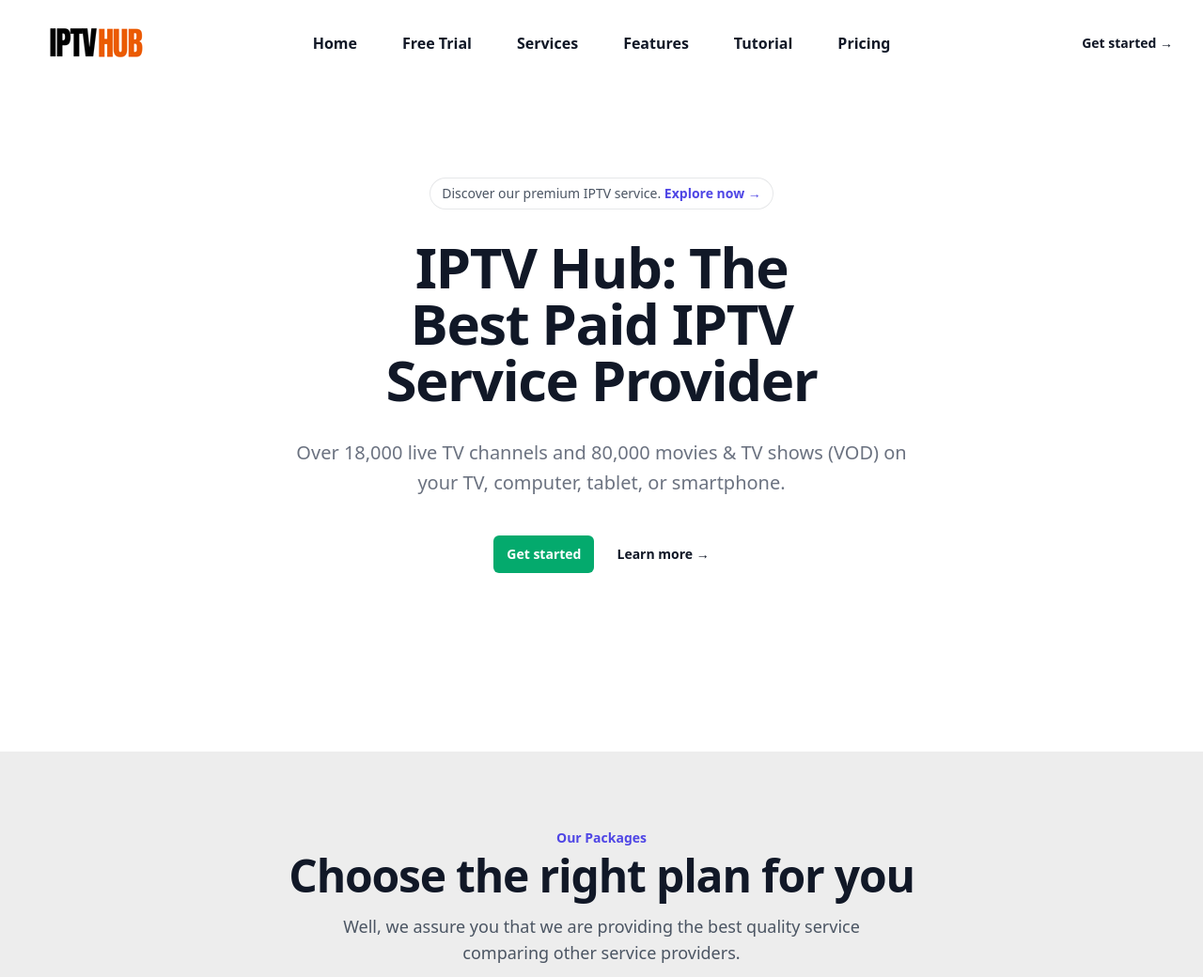
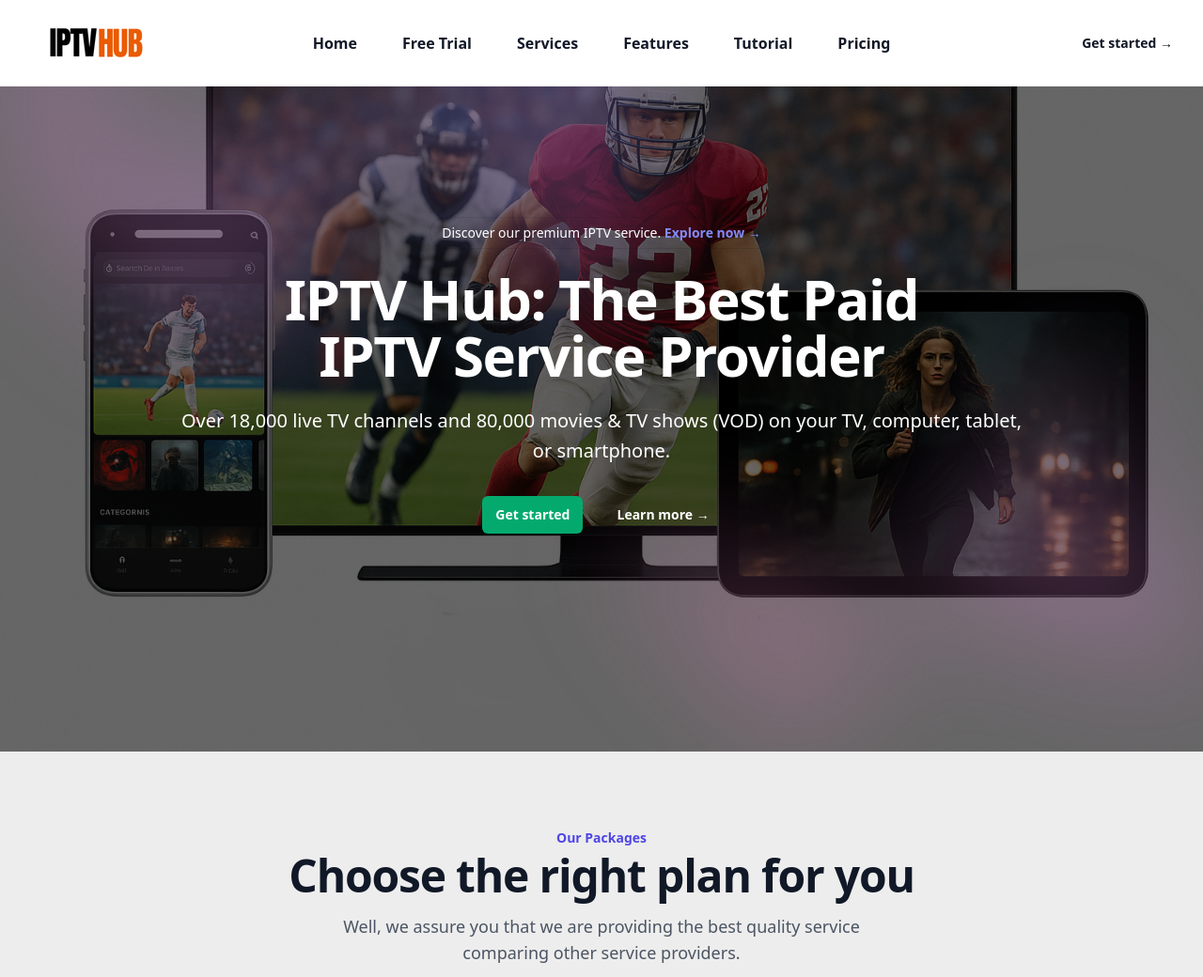
Before and after one commit to redox132/iptvhub.pl, a Laravel app: page / in a window 1280 px wide. Shown: the top 1040 px of the page at 94% size. Run offline with Laravel 12, Linux system fonts and the light colour scheme; some libraries are stand-ins or nearby versions.

Commit message:
add bg image

```diff
--- /dev/null
+++ b/public/js/faqs.js
@@ -0,0 +1,34 @@
+document.addEventListener('DOMContentLoaded', () => {
+    const accordions = document.querySelectorAll('.accordion');
+
+    accordions.forEach(accordion => {
+        const toggle = accordion.querySelector('.accordion-toggle');
+        const content = accordion.querySelector('.accordion-content');
+        const icon = accordion.querySelector('.accordion-icon');
+
+        toggle.addEventListener('click', () => {
+            // Close other accordions
+            accordions.forEach(otherAccordion => {
+                if (otherAccordion !== accordion) {
+                    const otherContent = otherAccordion.querySelector('.accordion-content');
+                    const otherIcon = otherAccordion.querySelector('.accordion-icon');
+                    otherContent.style.maxHeight = null;
+                    otherContent.classList.add('max-h-0');
+                    otherIcon.classList.remove('rotate-45');
+                }
+            });
+
+            // Toggle current accordion
+            const isOpen = content.style.maxHeight;
+            if (isOpen) {
+                content.style.maxHeight = null;
+                content.classList.add('max-h-0');
+                icon.classList.remove('rotate-45');
+            } else {
+                content.style.maxHeight = content.scrollHeight + 'px';
+                content.classList.remove('max-h-0');
+                icon.classList.add('rotate-45');
+            }
+        });
+    });
+});
--- a/resources/views/home.blade.php
+++ b/resources/views/home.blade.php
@@ -5,39 +5,33 @@
 @section('content')
 
     {{-- hero --}}
-    <div class="relative isolate flex min-h-screen items-center justify-center px-6 lg:px-8">
+     <div id="hero" class="relative isolate flex min-h-screen items-center justify-center px-4 sm:px-6 lg:px-8 bg-cover bg-center bg-no-repeat" style="background-image: url('{{ asset('images/image_1.png') }}');">
+        <div class="absolute inset-0 -z-10 bg-black/60"></div>
         <div aria-hidden="true" class="absolute inset-x-0 -top-40 -z-10 transform-gpu overflow-hidden blur-3xl sm:-top-80">
             <div style="clip-path: polygon(74.1% 44.1%, 100% 61.6%, 97.5% 26.9%, 85.5% 0.1%, 80.7% 2%, 72.5% 32.5%, 60.2% 62.4%, 52.4% 68.1%, 47.5% 58.3%, 45.2% 34.5%, 27.5% 76.7%, 0.1% 64.9%, 17.9% 100%, 27.6% 76.8%, 76.1% 97.7%, 74.1% 44.1%)"
-                class="relative left-[calc(50%-11rem)] aspect-1155/678 w-144.5 -translate-x-1/2 rotate-30 bg-linear-to-tr from-[#ff80b5] to-[#9089fc] opacity-30 sm:left-[calc(50%-30rem)] sm:w-288.75">
+                class="relative left-[calc(50%-11rem)] aspect-[1155/678] w-[36rem] -translate-x-1/2 rotate-[30deg] bg-gradient-to-tr from-[#ff80b5] to-[#9089fc] opacity-30 sm:left-[calc(50%-30rem)] sm:w-[72rem]">
             </div>
         </div>
-        <div class="mx-auto max-w-2xl text-center py-16 sm:py-24 lg:py-32">
-            <div class="mb-8 flex justify-center">
-                <div
-                    class="relative rounded-full px-3 py-1 text-sm/6 text-gray-600 ring-1 ring-gray-900/10 hover:ring-gray-900/20">
-                    Discover our premium IPTV service. <a href="#" class="font-semibold text-indigo-600"><span
-                            aria-hidden="true" class="absolute inset-0"></span>Explore now <span
-                            aria-hidden="true">&rarr;</span></a>
+        <div class="mx-auto max-w-4xl text-center py-12 sm:py-16 lg:py-24 relative z-10">
+            <div class="mb-6 flex justify-center">
+                <div class="relative rounded-full px-3 py-1 text-sm/6 text-white ring-1 ring-gray-900/10 hover:ring-gray-900/20">
+                    Discover our premium IPTV service. <a href="#" class="font-semibold text-indigo-400"><span aria-hidden="true" class="absolute inset-0"></span>Explore now <span aria-hidden="true">&rarr;</span></a>
                 </div>
             </div>
-            <h1 class="text-3xl font-semibold tracking-tight text-balance text-gray-900 sm:text-6xl">
+            <h1 class="text-3xl font-semibold tracking-tight text-balance text-white sm:text-5xl lg:text-6xl">
                 IPTV Hub: The Best Paid IPTV Service Provider
             </h1>
-            <p class="mt-8 text-lg font-medium text-pretty text-gray-500 sm:text-xl/8">
-                Over 18,000 live TV channels and 80,000 movies & TV shows (VOD) on your TV, computer, tablet, or
-                smartphone.
+            <p class="mt-6 text-lg font-medium text-pretty text-white sm:text-xl/8">
+                Over 18,000 live TV channels and 80,000 movies & TV shows (VOD) on your TV, computer, tablet, or smartphone.
             </p>
-            <div class="mt-10 flex items-center justify-center gap-x-6">
-                <a href="#"
-                    class="rounded-md bg-[#04aa6d] px-3.5 py-2.5 text-sm font-semibold text-white shadow-xs hover:bg-[#018051] focus-visible:outline-2 focus-visible:outline-offset-2 focus-visible:outline-indigo-600">Get
-                    started</a>
-                <a href="#" class="text-sm/6 font-semibold text-gray-900">Learn more <span
-                        aria-hidden="true">→</span></a>
+            <div class="mt-8 flex items-center justify-center gap-x-6">
+                <a href="#" class="rounded-md bg-[#04aa6d] px-3.5 py-2.5 text-sm font-semibold text-white shadow-xs hover:bg-[#018051] focus-visible:outline-2 focus-visible:outline-offset-2 focus-visible:outline-indigo-600">Get started</a>
+                <a href="#" class="text-sm/6 font-semibold text-white px-3 py-1 rounded-md">Learn more <span aria-hidden="true">→</span></a>
             </div>
         </div>
         <div aria-hidden="true" class="absolute inset-x-0 bottom-0 -z-10 transform-gpu overflow-hidden blur-3xl">
             <div style="clip-path: polygon(74.1% 44.1%, 100% 61.6%, 97.5% 26.9%, 85.5% 0.1%, 80.7% 2%, 72.5% 32.5%, 60.2% 62.4%, 52.4% 68.1%, 47.5% 58.3%, 45.2% 34.5%, 27.5% 76.7%, 0.1% 64.9%, 17.9% 100%, 27.6% 76.8%, 76.1% 97.7%, 74.1% 44.1%)"
-                class="relative left-[calc(50%+3rem)] aspect-1155/678 w-144.5 -translate-x-1/2 bg-linear-to-tr from-[#ff80b5] to-[#9089fc] opacity-30 sm:left-[calc(50%+36rem)] sm:w-288.75">
+                class="relative left-[calc(50%+3rem)] aspect-[1155/678] w-[36rem] -translate-x-1/2 bg-gradient-to-tr from-[#ff80b5] to-[#9089fc] opacity-30 sm:left-[calc(50%+36rem)] sm:w-[72rem]">
             </div>
         </div>
     </div>
@@ -543,8 +537,9 @@
             </div>
         </section>
     </div>
+    {{-- end of features --}}
 
-    {{-- end of features --}}
+
 
     <!-- testimonials -->
     <div class="relative isolate overflow-hidden bg-gray-50 dark:bg-neutral-950">
@@ -681,7 +676,92 @@
     </div>
     <!-- end Testimonials -->
 
-    {{-- footer --}}
+    {{-- faqs --}}
+    <section class="py-24">
+        <div class="mx-auto max-w-7xl px-4 sm:px-6 lg:px-8">
+            <div class="mb-16">
+                <h2 class="text-4xl font-manrope text-center font-bold text-gray-900 leading-[3.25rem]">
+                    Frequently Asked Questions
+                </h2>
+            </div>
 
+            <div class="accordion-group space-y-6">
+                <!-- Item 1 -->
+                <div class="accordion border border-gray-300 p-4 rounded-xl transition duration-300">
+                    <button
+                        class="accordion-toggle flex items-center justify-between w-full text-lg text-gray-900 hover:text-indigo-600 font-medium">
+                        <span>How do I set up IPTV Gear on my device?</span>
+                        <svg class="accordion-icon w-6 h-6 transition-transform duration-300" fill="none"
+                            stroke="currentColor" viewBox="0 0 24 24">
+                            <path stroke-linecap="round" stroke-linejoin="round" stroke-width="1.6" d="M12 4v16m8-8H4" />
+                        </svg>
+                    </button>
+                    <div class="accordion-content max-h-0 overflow-hidden transition-all duration-300">
+                        <p class="mt-3 text-base text-gray-700">
+                            Download the IPTV Gear app from our website or your device's app store, enter your subscription
+                            credentials, and follow the on-screen instructions to access over 18,000 channels and 80,000 VOD
+                            titles.
+                        </p>
+                    </div>
+                </div>
+
+                <!-- Item 2 -->
+                <div class="accordion border border-gray-300 p-4 rounded-xl transition duration-300">
+                    <button
+                        class="accordion-toggle flex items-center justify-between w-full text-lg text-gray-900 hover:text-indigo-600 font-medium">
+                        <span>What devices are compatible with IPTV Gear?</span>
+                        <svg class="accordion-icon w-6 h-6 transition-transform duration-300" fill="none"
+                            stroke="currentColor" viewBox="0 0 24 24">
+                            <path stroke-linecap="round" stroke-linejoin="round" stroke-width="1.6" d="M12 4v16m8-8H4" />
+                        </svg>
+                    </button>
+                    <div class="accordion-content max-h-0 overflow-hidden transition-all duration-300">
+                        <p class="mt-3 text-base text-gray-700">
+                            IPTV Gear works on TVs, computers, tablets, and smartphones, including Smart TVs, Android, iOS,
+                            Firestick, and more, using our app or an m3u playlist with compatible players.
+                        </p>
+                    </div>
+                </div>
+
+                <!-- Item 3 -->
+                <div class="accordion border border-gray-300 p-4 rounded-xl transition duration-300">
+                    <button
+                        class="accordion-toggle flex items-center justify-between w-full text-lg text-gray-900 hover:text-indigo-600 font-medium">
+                        <span>How can I contact IPTV Gear support?</span>
+                        <svg class="accordion-icon w-6 h-6 transition-transform duration-300" fill="none"
+                            stroke="currentColor" viewBox="0 0 24 24">
+                            <path stroke-linecap="round" stroke-linejoin="round" stroke-width="1.6" d="M12 4v16m8-8H4" />
+                        </svg>
+                    </button>
+                    <div class="accordion-content max-h-0 overflow-hidden transition-all duration-300">
+                        <p class="mt-3 text-base text-gray-700">
+                            Reach our 24/7 support team via live chat, email, or our dedicated hotline. Visit the "Support"
+                            page on our website for contact details and quick assistance.
+                        </p>
+                    </div>
+                </div>
+
+                <!-- Item 4 -->
+                <div class="accordion border border-gray-300 p-4 rounded-xl transition duration-300">
+                    <button
+                        class="accordion-toggle flex items-center justify-between w-full text-lg text-gray-900 hover:text-indigo-600 font-medium">
+                        <span>What is included in the IPTV Gear subscription?</span>
+                        <svg class="accordion-icon w-6 h-6 transition-transform duration-300" fill="none"
+                            stroke="currentColor" viewBox="0 0 24 24">
+                            <path stroke-linecap="round" stroke-linejoin="round" stroke-width="1.6" d="M12 4v16m8-8H4" />
+                        </svg>
+                    </button>
+                    <div class="accordion-content max-h-0 overflow-hidden transition-all duration-300">
+                        <p class="mt-3 text-base text-gray-700">
+                            Your subscription includes access to over 18,000 live TV channels, 80,000+ movies and TV shows
+                            (VOD), premium sports channels, and an EPG, all streamable with AntiFreeze technology.
+                        </p>
+                    </div>
+                </div>
+            </div>
+        </div>
+
+    </section>
+    {{-- end of faqs --}}
 
 @endsection
--- a/resources/views/layouts/app.blade.php
+++ b/resources/views/layouts/app.blade.php
@@ -6,6 +6,7 @@
     <meta name="viewport" content="width=device-width, initial-scale=1.0">
     <meta http-equiv="X-UA-Compatible" content="ie=edge">
     <script src="https://cdn.tailwindcss.com"></script>
+    <script src="{{ asset('js/faqs.js') }}"></script>
     <title>@yield('title')</title>
 
     <style>
--- a/resources/views/statuses/400.blade.php
+++ /dev/null
@@ -1,3 +0,0 @@
-<div>
-    <!-- An unexamined life is not worth living. - Socrates -->
-</div>
--- a/routes/web.php
+++ b/routes/web.php
@@ -17,3 +17,7 @@
 Route::get('/tutorial', function () {
     return view('tutorial');
 })->name('tutorial');
+
+Route::fallback(function () {
+    return view('statuses.404');
+})->name('404');
```
Also changed, not shown: resources/views/statuses/404.blade.php (added, +23 -0 lines), public/css/home.css (added), public/images/image_1.png (added), public/images/mobiles.png (added).
